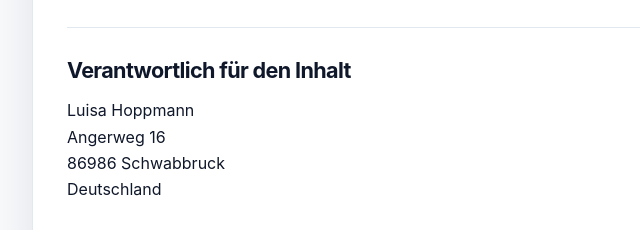
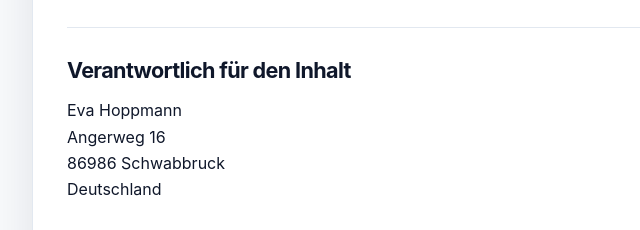
Before and after one commit to MarkusHoppmann/automira-website, a plain HTML site: page impressum.html in a window 1280 px wide. Shown: the part 947-1177 px from the top of the page, 306-946 px from the left. Drawn offline with Linux system fonts and the light colour scheme.

Commit message:
Update impressum.html

```diff
--- a/impressum.html
+++ b/impressum.html
@@ -422,7 +422,7 @@
           <section>
             <h2>Verantwortlich für den Inhalt</h2>
             <p>
-              Luisa Hoppmann<br />
+              Eva Hoppmann<br />
               Angerweg 16<br />
               86986 Schwabbruck<br />
               Deutschland
```
